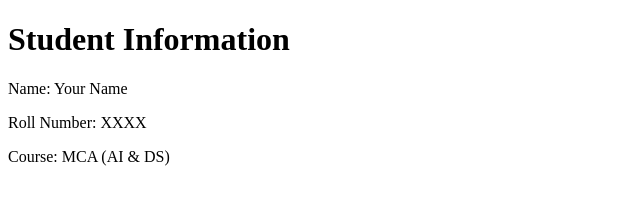
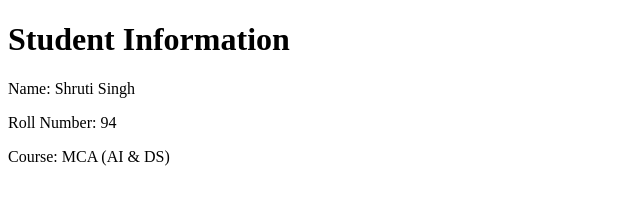
Before and after one commit to shruti0049/MCA-DevOps-Lab, a plain HTML site: page index.html in a window 1280 px wide. Shown: the full height of the page, 0-640 px from the left. Drawn offline with Linux system fonts and the light colour scheme.

Commit message:
Add student information webpage

```diff
--- a/index.html
+++ b/index.html
@@ -3,8 +3,8 @@
 <head><title>MCA DevOps Lab</title></head>
 <body>
   <h1>Student Information</h1>
-  <p>Name: Your Name</p>
-  <p>Roll Number: XXXX</p>
+  <p>Name: Shruti Singh</p>
+  <p>Roll Number: 94</p>
   <p>Course: MCA (AI & DS)</p>
 </body>
 </html>
```
